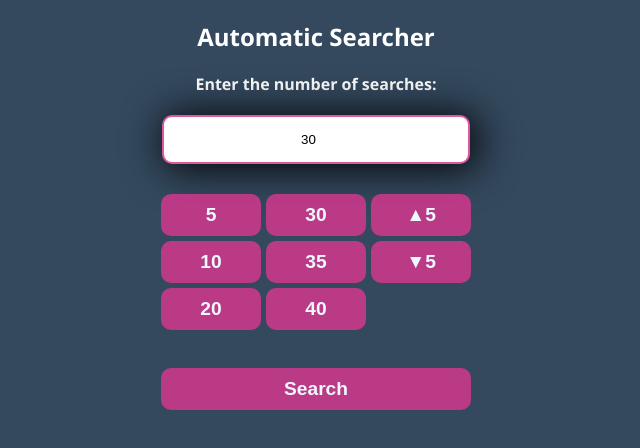
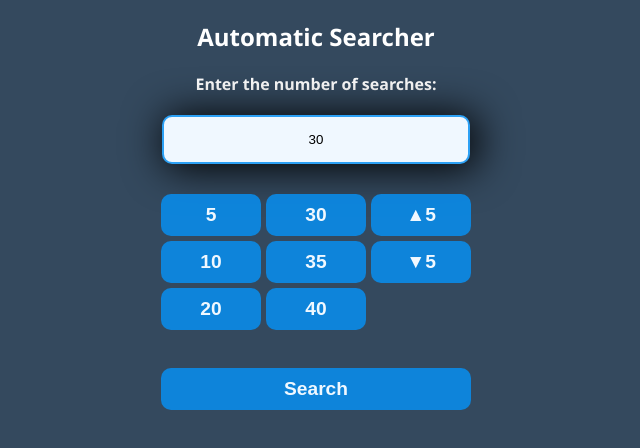
Before and after one commit to clouds440/ms-rewards-auto-searcher, a plain HTML site: page index.html in a window 1280 px wide. Shown: the whole page, without its empty margins (324-964 px from the left). Drawn offline with Linux system fonts and the light colour scheme.

Commit message:
Add files via upload

```diff
--- a/index.html
+++ b/index.html
@@ -9,6 +9,11 @@
         width: fit-content;
         margin: 0 auto;
       }
+      input[type="number"]::-webkit-inner-spin-button,
+      input[type="number"]::-webkit-outer-spin-button {
+          -webkit-appearance: none;
+          margin: 0;
+      }
 
       .input-field {
         width: 97%;
@@ -18,11 +23,14 @@
         margin-top: 20px;
         border-radius: 10px;
         text-align: center;
-        border: 2px solid rgba(214, 56, 143, 0.836);
+        border: 2px solid rgba(6, 144, 243, 0.836);
         box-shadow: 5px 2px 40px 2px;
+        background-color: aliceblue;
       }
       .input-field:focus {
-        background-color: #fcdcfc;
+        background-color: #ddebfa;
+        box-shadow: 10px 10px 50px 3px;
+        outline: none;
       }
       .button-container {
         display: grid;
@@ -33,7 +41,7 @@
       }
       .button {
         padding: 10px;
-        background-color: rgba(214, 56, 143, 0.836);
+        background-color: rgba(6, 144, 243, 0.836);
         color: aliceblue;
         font-weight: bolder;
         font-size: larger;
@@ -42,7 +50,7 @@
         border-radius: 10px;
       }
       .button:hover {
-        background-color: rgba(110, 12, 128, 0.651);
+        background-color: rgba(38, 100, 170, 0.822);
       }
       .button-search {
         margin-top: 20px;
@@ -63,11 +71,11 @@
     <h2 class="font">Automatic Searcher</h2>
     <form id="searchForm">
       <label for="num" class="font">Enter the number of searches:</label><br>
-      <input type="number" id="num" name="num" min="1" class="input-field">
+      <input type="number" id="num" name="num" min="1" max="50" class="input-field">
       <br>
 
+      <!-- Numerical buttons -->
       <div class="button-container btn-div">
-        <!-- Numerical buttons -->
           <button type="button" class="button" onclick="document.getElementById('num').value = 5;"> 5 </button>
           <button type="button" class="button" onclick="document.getElementById('num').value = 30;"> 30 </button>
 
@@ -94,7 +102,7 @@
     }
 
     document.getElementById('num').addEventListener('blur', function() {
-    if (this.value < 1) {
+    if (this.value < 1 || this.value > 50) {
       this.value = 1;
     }
   });
@@ -140,7 +148,7 @@
     // Generate a random search query combining word1 and word2
     var searchQuery = encodeURIComponent(word1 + ' ' + word2);
     // Open a new tab with the search query
-    var win = window.open('https://www.bing.com/search?pglt=163&q=' + word1 + '+' + word2 + '&cvid=f8f3a7a7e3d24d01985f89c0333f4a1b&gs_lcrp=EgZjaHJvbWUyBggAEEUYOTIGCAEQLhhAMgYIAhAAGEAyBggDEAAYQDIGCAQQABhAMgYIBRAAGEAyBggGEAAYQDIGCAcQABhAMgYICBAAGEDSAQkxMDE3MGowajGoAgCwAgA&FORM=ANNTA1&PC=U531', '_blank');
+    var win = window.open('https://www.bing.com/search?pglt=163&q=' + searchQuery + '&cvid=f8f3a7a7e3d24d01985f89c0333f4a1b&gs_lcrp=EgZjaHJvbWUyBggAEEUYOTIGCAEQLhhAMgYIAhAAGEAyBggDEAAYQDIGCAQQABhAMgYIBRAAGEAyBggGEAAYQDIGCAcQABhAMgYICBAAGEDSAQkxMDE3MGowajGoAgCwAgA&FORM=ANNTA1&PC=U531', '_blank');
     await sleep(5000);
     win.close();
     await sleep(500);
```
